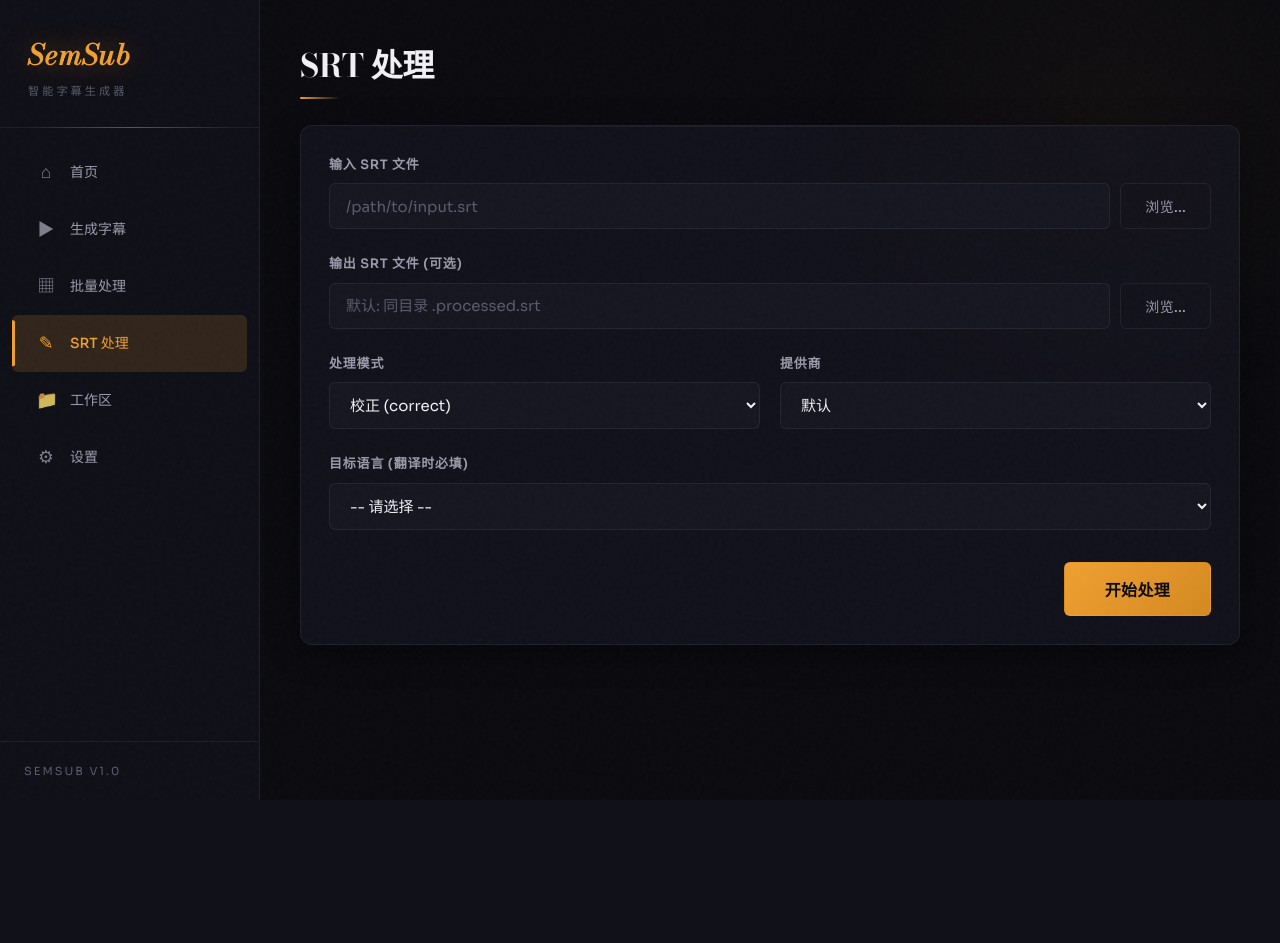
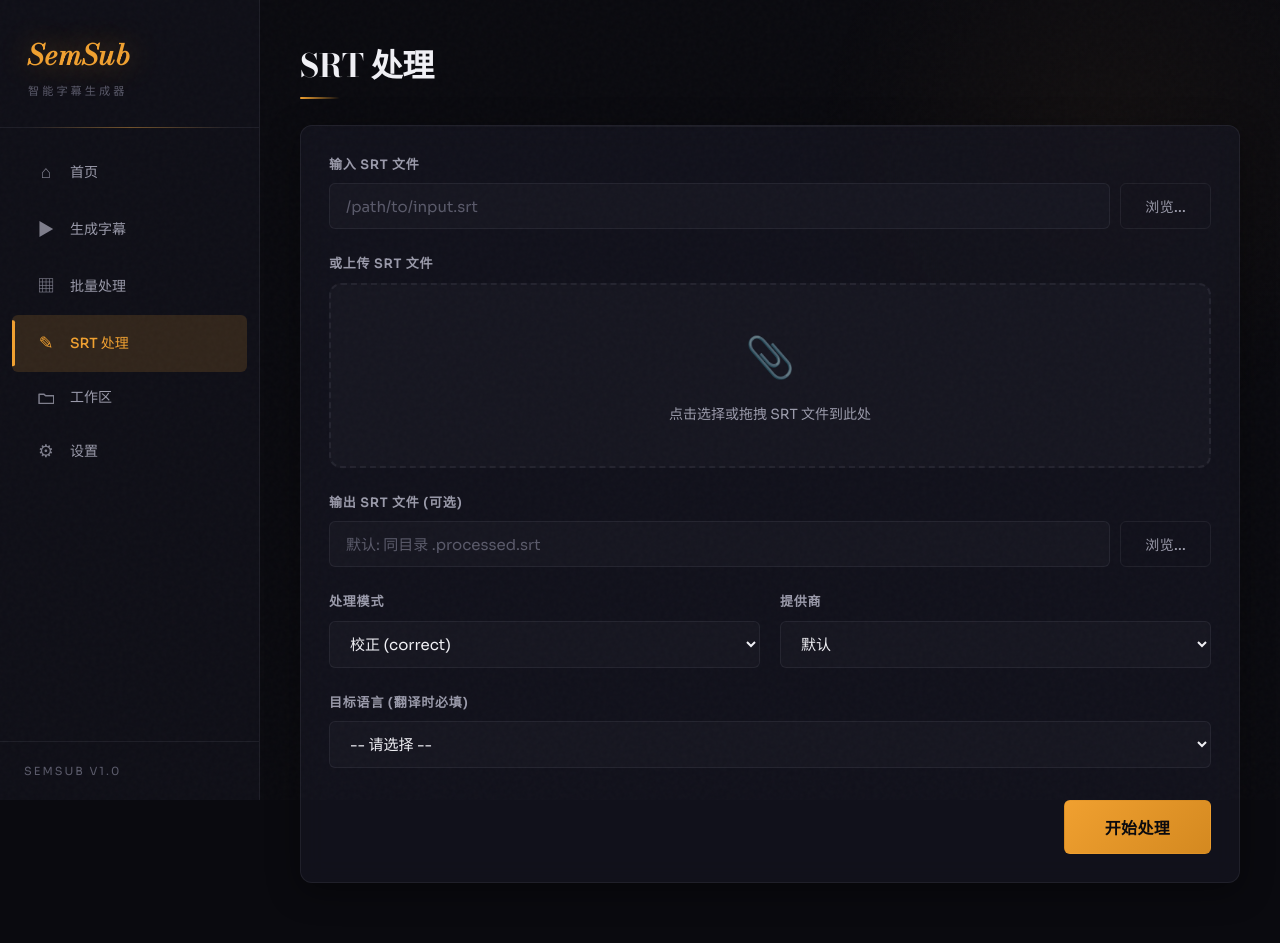
Before and after one commit to cyijun/SemSub, a FastAPI app: page /srt-process in a window 1280 px wide. Before the commit the page ends 800 px from the top, so only its background shows below. Run offline with FastAPI, Linux system fonts and the light colour scheme.

Commit message:
feat(web): SRT upload/download + flat workspace icon
- Replace colored emoji folder (\u0026#128193;) with inline SVG flat icon
  in sidebar for consistent monochrome style
- Add POST /api/upload and GET /api/download endpoints for browser
  file upload/download with path security checks
- Add drag-and-drop upload zone to SRT processing page
- Update SRT download link to fetch output path from job status

Co-Authored-By: Claude Sonnet 4.6 <noreply@anthropic.com>

```diff
--- a/semsub/web/routes/api.py
+++ b/semsub/web/routes/api.py
@@ -6,10 +6,14 @@ Includes:
 - Job management endpoints (create, status, list, cancel)
 """
 
+import shutil
+import tempfile
+import uuid
 from pathlib import Path
 from typing import Optional
 
-from fastapi import APIRouter, HTTPException, Query, Request, BackgroundTasks
+from fastapi import APIRouter, File, HTTPException, Query, Request, BackgroundTasks, UploadFile
+from starlette.responses import FileResponse
 
 from semsub.core.pipeline import SubtitlePipeline
 from semsub.core.config_manager import get_config_manager
@@ -260,6 +264,62 @@ async def create_srt_process_job(
 
 
 # ---------------------------------------------------------------------------
+# File Upload / Download API
+# ---------------------------------------------------------------------------
+
+# Upload directory for browser-uploaded files
+UPLOAD_DIR = Path(tempfile.gettempdir()) / "semsub_uploads"
+UPLOAD_DIR.mkdir(exist_ok=True)
+
+
+@router.post("/upload")
+async def upload_file(file: UploadFile = File(...)):
+    """Upload a file to server temporary directory."""
+    suffix = Path(file.filename or "upload").suffix
+    temp_path = UPLOAD_DIR / f"{uuid.uuid4().hex}{suffix}"
+
+    with open(temp_path, "wb") as f:
+        shutil.copyfileobj(file.file, f)
+
+    return {
+        "path": str(temp_path),
+        "filename": file.filename,
+    }
+
+
+@router.get("/download")
+async def download_file(path: str = Query(...)):
+    """Safely download a file from allowed directories."""
+    file_path = Path(path).resolve()
+
+    # Security: only allow downloads from temp directories or upload dir
+    allowed_parents = [
+        UPLOAD_DIR.resolve(),
+        Path(tempfile.gettempdir()).resolve(),
+    ]
+
+    # Also allow workspace output directories (for pipeline outputs)
+    workspace_dirs = [p.resolve() for p in Path(".").rglob(".semsub") if p.is_dir()]
+    for ws_dir in workspace_dirs:
+        allowed_parents.append(ws_dir.resolve())
+
+    if not any(
+        str(file_path).startswith(str(p))
+        for p in allowed_parents
+    ):
+        raise HTTPException(status_code=403, detail="访问被拒绝")
+
+    if not file_path.exists() or not file_path.is_file():
+        raise HTTPException(status_code=404, detail="文件不存在")
+
+    return FileResponse(
+        str(file_path),
+        filename=file_path.name,
+        media_type="text/plain",
+    )
+
+
+# ---------------------------------------------------------------------------
 # Workspace API
 # ---------------------------------------------------------------------------
 
--- a/semsub/web/static/css/style.css
+++ b/semsub/web/static/css/style.css
@@ -1165,3 +1165,44 @@ body {
 .empty-state p {
     font-size: 0.875rem;
 }
+
+/* Upload Zone */
+.upload-zone {
+    border: 2px dashed var(--border-color);
+    border-radius: var(--radius);
+    padding: 2.5rem 2rem;
+    text-align: center;
+    cursor: pointer;
+    transition: var(--transition);
+    color: var(--text-secondary);
+    background: var(--bg-tertiary);
+}
+
+.upload-zone:hover,
+.upload-zone.drag-over {
+    border-color: var(--amber);
+    background: var(--amber-soft);
+}
+
+.upload-zone-icon {
+    font-size: 2.5rem;
+    margin-bottom: 0.75rem;
+    opacity: 0.5;
+    transition: var(--transition);
+}
+
+.upload-zone:hover .upload-zone-icon,
+.upload-zone.drag-over .upload-zone-icon {
+    opacity: 0.8;
+}
+
+.upload-zone p {
+    font-size: 0.875rem;
+    margin: 0;
+}
+
+.upload-filename {
+    font-size: 0.8125rem;
+    color: var(--text-secondary);
+    margin-top: 0.5rem;
+}
--- a/semsub/web/templates/base.html
+++ b/semsub/web/templates/base.html
@@ -28,7 +28,7 @@
                 <span class="icon">&#9998;</span> SRT 处理
             </a></li>
             <li><a href="/workspaces" class="{% if request.url.path == '/workspaces' %}active{% endif %}">
-                <span class="icon">&#128193;</span> 工作区
+                <span class="icon" style="display:inline-flex;align-items:center;justify-content:center;"><svg viewBox="0 0 16 13" fill="none" stroke="currentColor" stroke-width="1.4" stroke-linejoin="round" style="width:1.05rem;height:auto;display:block;"><path d="M1 3h4.5l1.8 1.5h7.7v7.5H1z"/></svg></span> 工作区
             </a></li>
             <li><a href="/config" class="{% if request.url.path == '/config' %}active{% endif %}">
                 <span class="icon">&#9881;</span> 设置
--- a/semsub/web/templates/srt_process.html
+++ b/semsub/web/templates/srt_process.html
@@ -11,6 +11,16 @@
             <input type="text" id="srt-input" class="form-control" placeholder="/path/to/input.srt" readonly>
             <button type="button" class="btn btn-secondary" onclick="openFileBrowser('srt-input', false)">浏览...</button>
         </div>
+    </div>
+
+    <div class="form-group">
+        <label>或上传 SRT 文件</label>
+        <div class="upload-zone" id="upload-zone" onclick="document.getElementById('srt-file-input').click()">
+            <div class="upload-zone-icon">&#128206;</div>
+            <p>点击选择或拖拽 SRT 文件到此处</p>
+            <input type="file" id="srt-file-input" accept=".srt" style="display:none" onchange="handleSRTUpload(this)">
+        </div>
+        <p id="upload-filename" class="text-muted" style="margin-top:0.5rem;"></p>
     </div>
 
     <div class="form-group">
@@ -153,16 +163,25 @@ function connectSRTSSE(jobId) {
         }
     });
 
-    evtSource.addEventListener('done', (e) => {
+    evtSource.addEventListener('done', async (e) => {
         const data = JSON.parse(e.data);
         evtSource.close();
         document.getElementById('btn-srt-cancel').classList.add('hidden');
         document.getElementById('btn-srt').disabled = false;
         if (data.status === 'completed') {
             showToast('SRT 处理完成', 'success');
-            document.getElementById('srt-download-link').classList.remove('hidden');
+            try {
+                const jobDetail = await apiGet(`/job/${srtJobId}/status`);
+                if (jobDetail.result?.output_path) {
+                    const downloadLink = document.getElementById('srt-download-link');
+                    downloadLink.href = `/api/download?path=${encodeURIComponent(jobDetail.result.output_path)}`;
+                    downloadLink.classList.remove('hidden');
+                }
+            } catch (err) {
+                showToast('无法获取下载链接', 'warning');
+            }
         } else {
-            showToast('SRT 处理失败', 'error');
+            showToast('SRT 处理失败: ' + (data.error || ''), 'error');
         }
     });
 }
@@ -237,5 +256,68 @@ async function renderFileBrowser(path) {
         list.innerHTML = `<div class="fb-error">加载失败: ${e.message}</div>`;
     }
 }
+
+// SRT file upload
+async function handleSRTUpload(input) {
+    const file = input.files[0];
+    if (!file) return;
+
+    document.getElementById('upload-filename').textContent = `已选择: ${file.name}`;
+
+    const formData = new FormData();
+    formData.append('file', file);
+
+    try {
+        const response = await fetch('/api/upload', {
+            method: 'POST',
+            body: formData,
+        });
+        if (!response.ok) {
+            const err = await response.json();
+            throw new Error(err.detail || '上传失败');
+        }
+        const data = await response.json();
+        document.getElementById('srt-input').value = data.path;
+        showToast('文件上传成功', 'success');
+    } catch (e) {
+        showToast(e.message || '上传失败', 'error');
+    }
+}
+
+// Drag and drop support
+document.addEventListener('DOMContentLoaded', () => {
+    const uploadZone = document.getElementById('upload-zone');
+    if (!uploadZone) return;
+
+    ['dragenter', 'dragover', 'dragleave', 'drop'].forEach(eventName => {
+        uploadZone.addEventListener(eventName, (e) => {
+            e.preventDefault();
+            e.stopPropagation();
+        }, false);
+    });
+
+    ['dragenter', 'dragover'].forEach(eventName => {
+        uploadZone.addEventListener(eventName, () => {
+            uploadZone.classList.add('drag-over');
+        }, false);
+    });
+
+    ['dragleave', 'drop'].forEach(eventName => {
+        uploadZone.addEventListener(eventName, () => {
+            uploadZone.classList.remove('drag-over');
+        }, false);
+    });
+
+    uploadZone.addEventListener('drop', (e) => {
+        const files = e.dataTransfer.files;
+        if (files.length > 0) {
+            const input = document.getElementById('srt-file-input');
+            const dt = new DataTransfer();
+            dt.items.add(files[0]);
+            input.files = dt.files;
+            handleSRTUpload(input);
+        }
+    }, false);
+});
 </script>
 {% endblock %}
```
